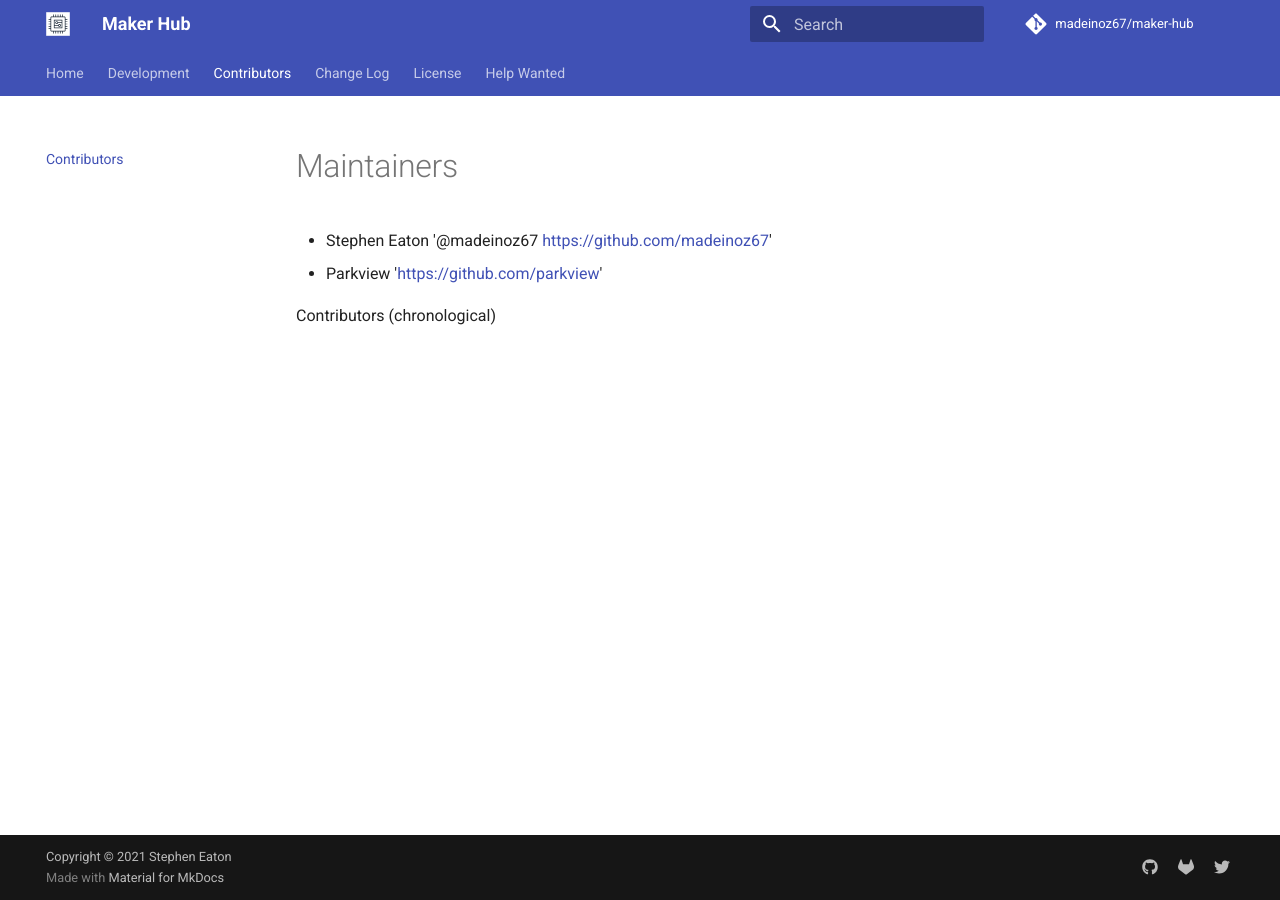
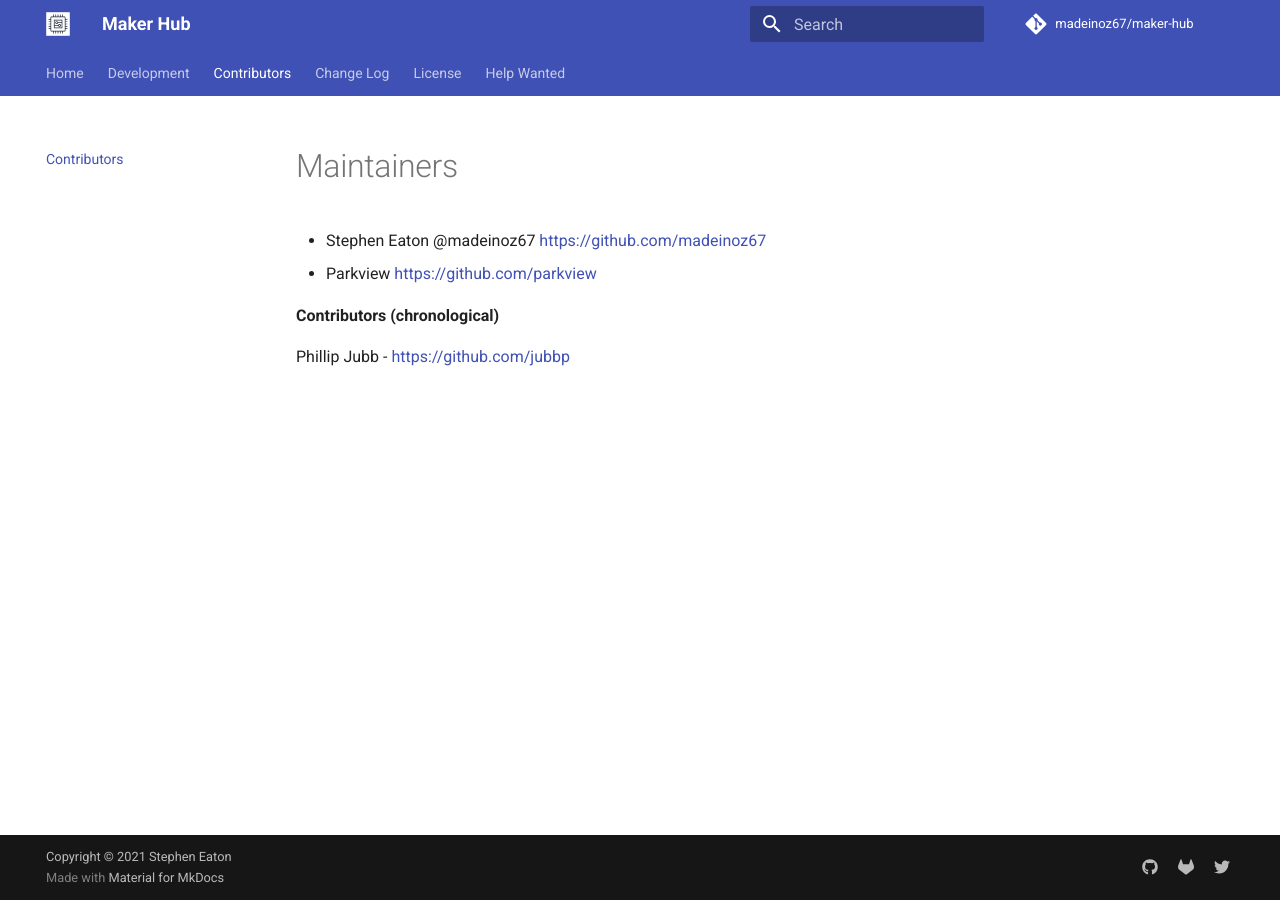
Before and after one commit to madeinoz67/maker-hub, an MkDocs documentation site: the page built from docs/authors.md, in a window 1280 px wide. Built offline with MkDocs 1.6.1 and Material for MkDocs 9.7.7, drawn with Linux system fonts in a browser that asks for light colours; comment, search, counter and statistics services are not loaded.

Commit message:
Update AUTHORS.md

```diff
--- a/AUTHORS.md
+++ b/AUTHORS.md
@@ -1,7 +1,9 @@
 Maintainers
 ===========
 
-- Stephen Eaton '@madeinoz67 <https://github.com/madeinoz67>'
-- Parkview '<https://github.com/parkview>'
+- Stephen Eaton @madeinoz67 <https://github.com/madeinoz67>
+- Parkview <https://github.com/parkview>
 
-Contributors (chronological)
+**Contributors (chronological)**
+
+Phillip Jubb - <https://github.com/jubbp>
```
